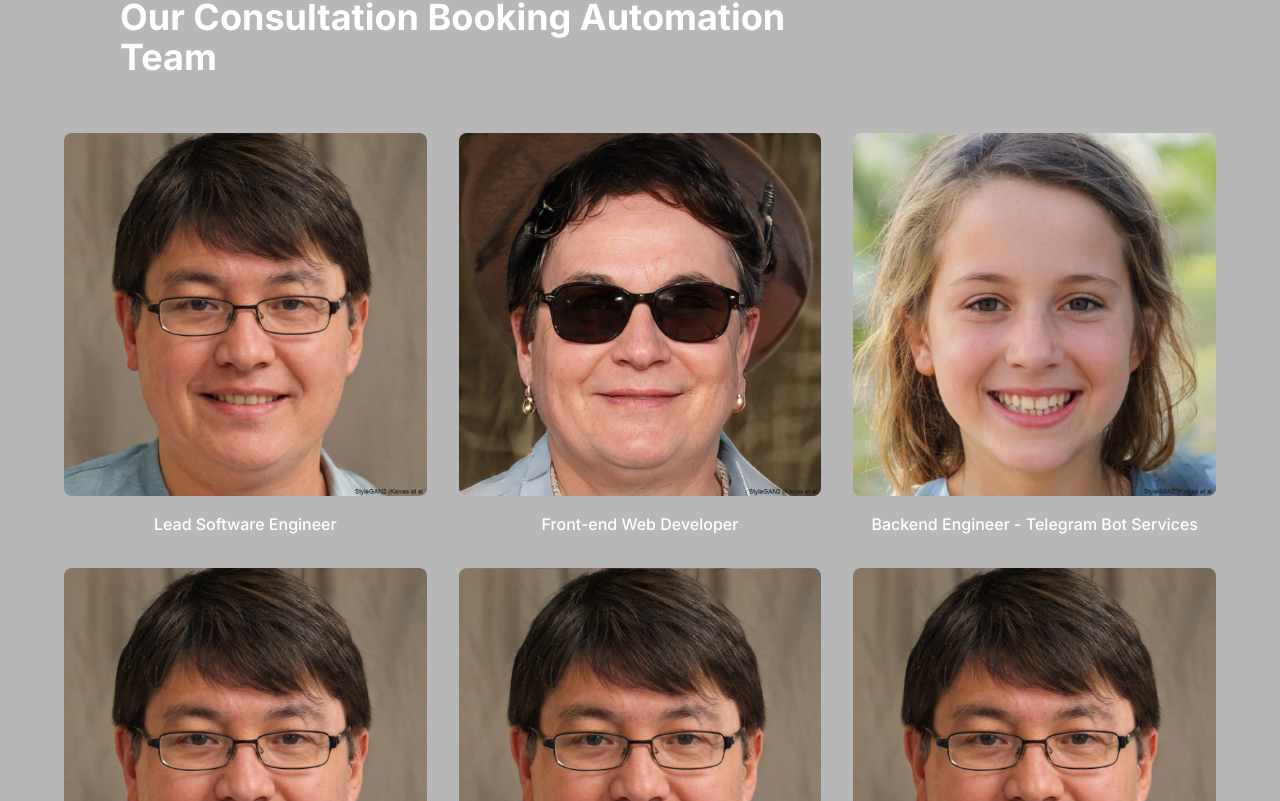
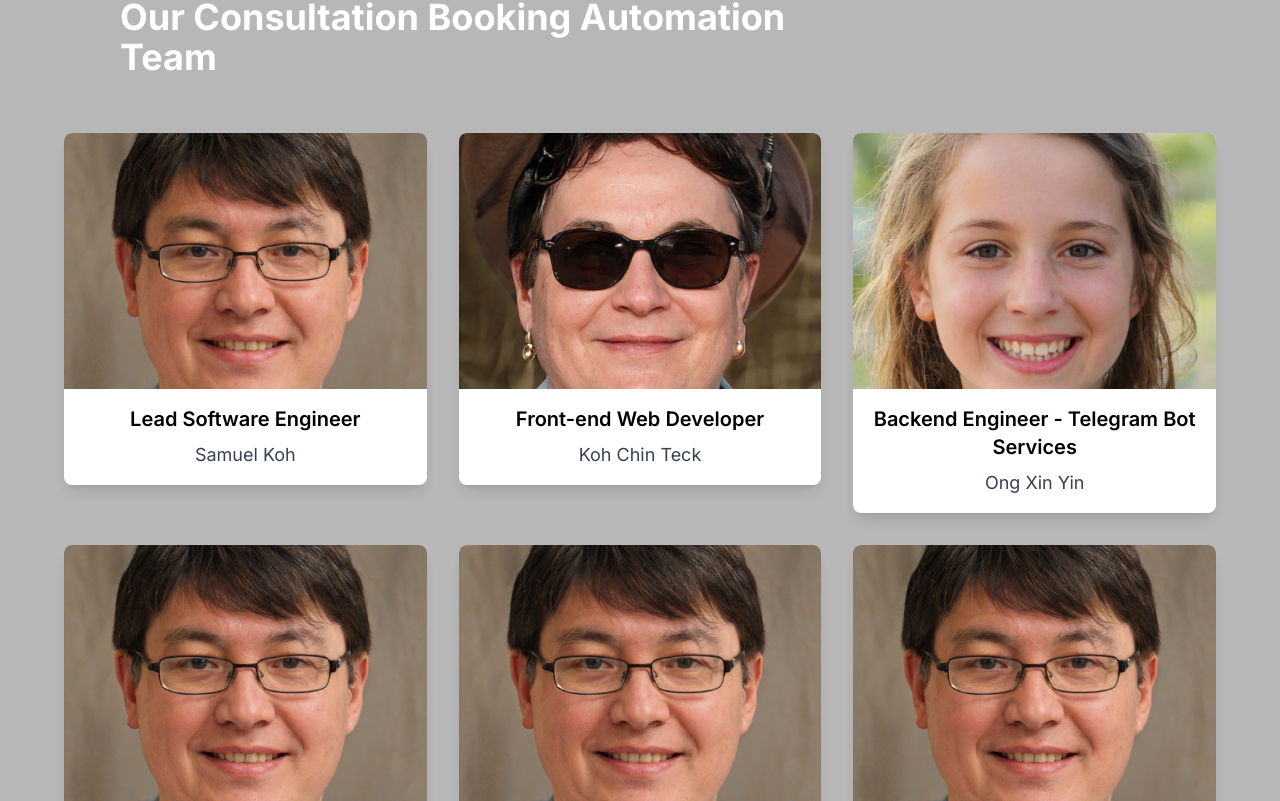
Before and after one commit to SamuelkohP04/React-Shop, a Next.js app: page /about in a window 1280 px wide. Shown: the part 1139-1940 px from the top of the page. Built offline with nearby package versions, Linux system fonts and the light colour scheme.

Commit message:
fix: successfully loaded card for all developers

```diff
--- a/src/app/about/page.tsx
+++ b/src/app/about/page.tsx
@@ -109,34 +109,18 @@ export default function AboutPage() {
         <div className="grid grid-cols-1 sm:grid-cols-2 md:grid-cols-3 gap-8 mb-10">
           {developers.map((developer, index) => (
             <div key={index} className="flex flex-col items-center text-center">
-              <div
-                className="w-full aspect-square bg-gray-300 rounded-lg overflow-hidden
-                flex items-center justify-center text-white font-semibold text-lg
-                transform transition-transform duration-300 hover:scale-105"
-                style={{
-                  backgroundImage: `url('${developer.image}')`,
-                  backgroundSize: "cover",
-                  backgroundPosition: "center",
+              <DeveloperCard
+                developer={{
+                  imgSrc: developer.image,
+                  title: developer.title,
+                  name: developer.name,
                 }}
-              >
-                {/* If image is missing */}
-                {!developer.image && "PLACEHOLDER"}
-              </div>
-              <p className="mt-4 text-white text-base font-medium">
-                {developer.title}
-              </p>
+              />
             </div>
           ))}
         </div>
       </div>
 
-      <DeveloperCard
-        developer={{
-          imgSrc: developers[0].image,
-          title: developers[0].title,
-          name: developers[0].name,
-        }}
-      />
     </div>
   );
 }
```
